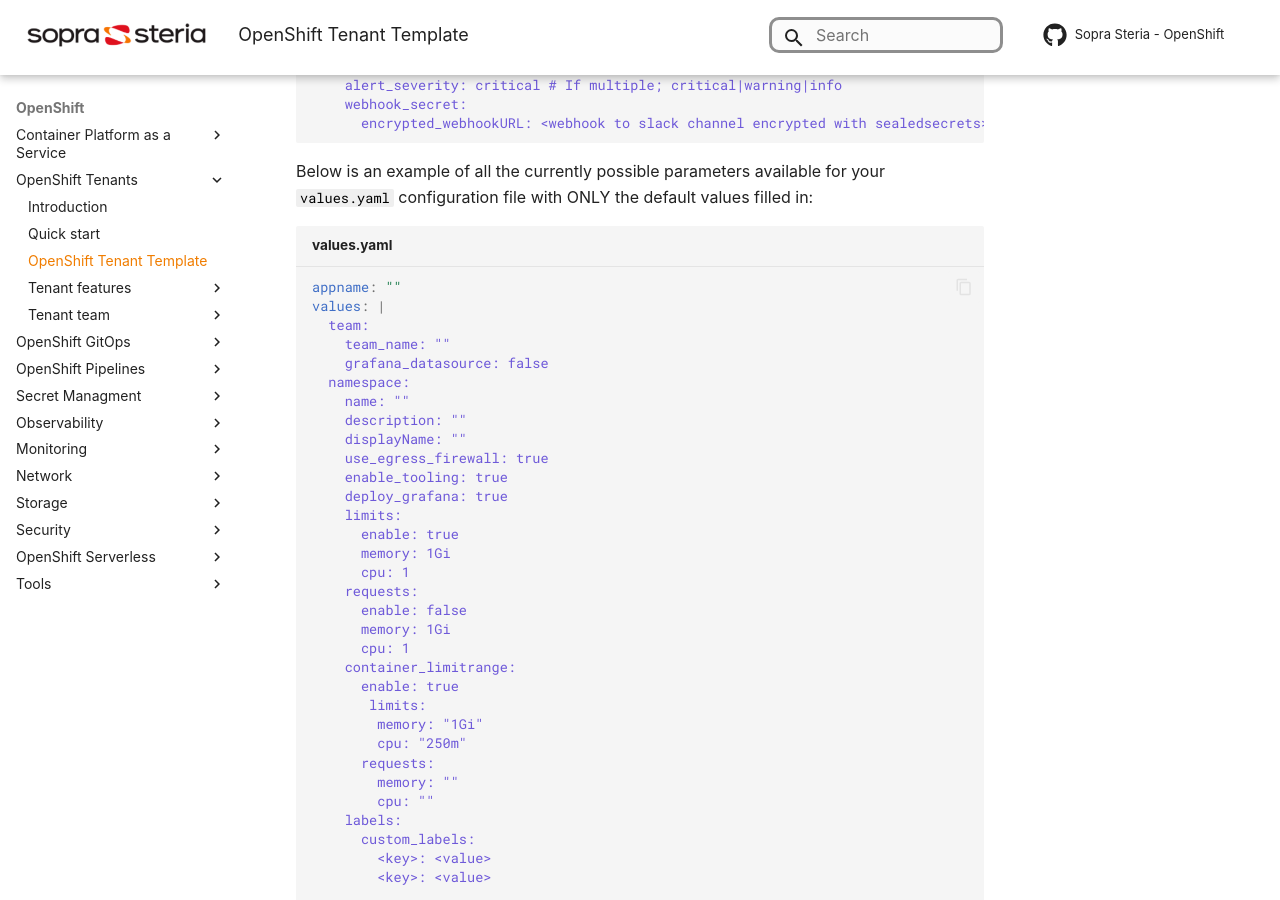
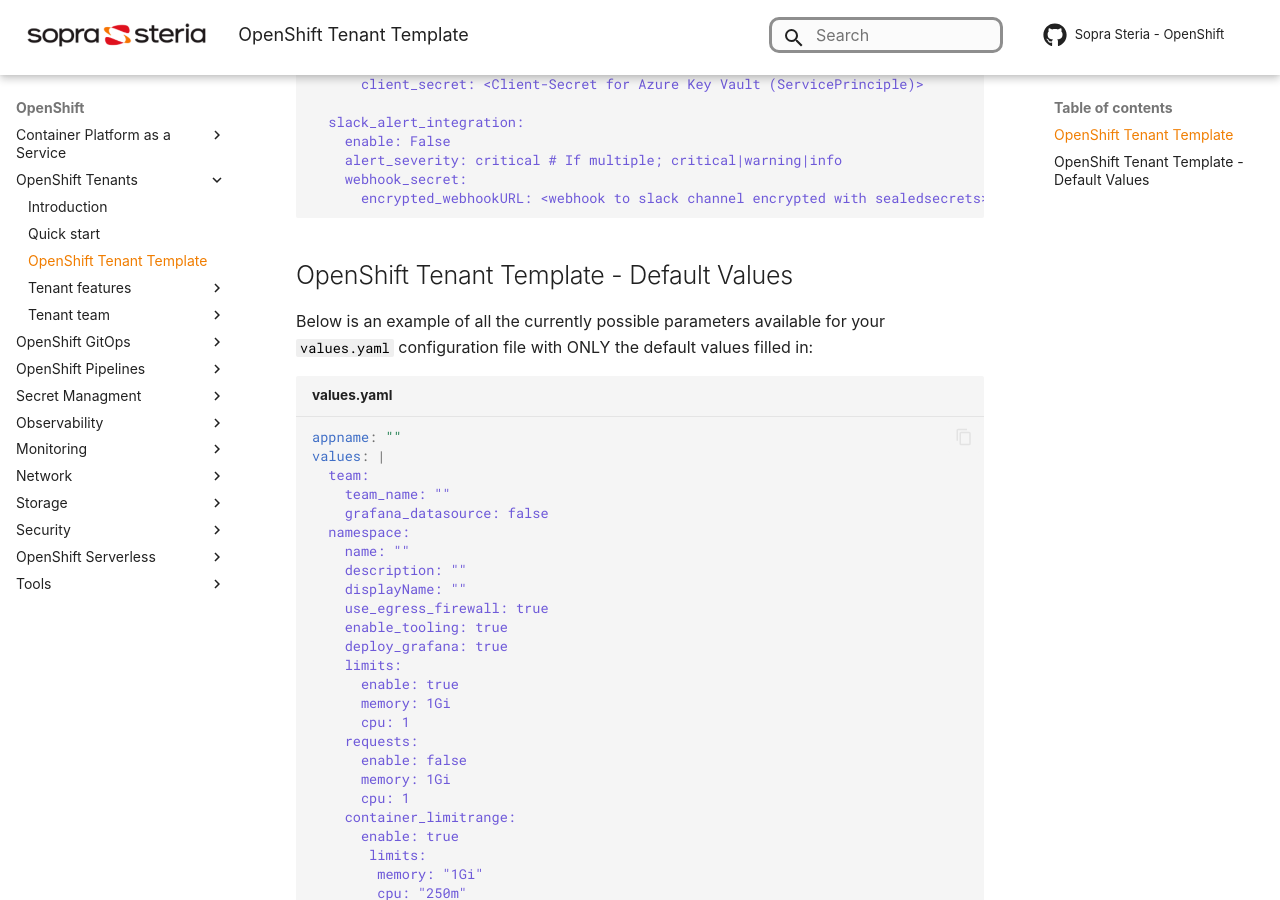
Before and after one commit to Sopra-Steria-Norge-Kubernetes/OpenShift, an MkDocs documentation site: the page built from docs/OpenShift Tenants/OpenShift-tenant-template.md, in a window 1280 px wide and 900 px high, scrolled down 2123 px. Built offline with MkDocs 1.6.1 and Material for MkDocs 9.7.7, drawn with Linux system fonts in a browser that asks for light colours; some web fonts are replaced; comment, search, counter and statistics services are not loaded; some of the changed text lies outside the part shown.

Commit message:
updated Openshift-tenant-template.md with sub headlines

````diff
--- a/docs/OpenShift Tenants/OpenShift-tenant-template.md
+++ b/docs/OpenShift Tenants/OpenShift-tenant-template.md
@@ -8,6 +8,8 @@
 # OpenShift Tenant Template
 
 To order an OpenShift tenant, you need to submit a values file to Sopra Steria through the designated ordering process. Based on the content of the submitted tenant form, different environments and resources will be created within an OpenShift cluster.
+
+## OpenShift Tenant Template
 
 Below is all the currently possible parameters available for your `values.yaml` configuration file that you need to fill out with your specific tenant details:
 
@@ -110,6 +112,8 @@
       encrypted_webhookURL: <webhook to slack channel encrypted with sealedsecrets>
 
 ```
+
+## OpenShift Tenant Template - Default Values
 
 Below is an example of all the currently possible parameters available for your `values.yaml` configuration file with ONLY the default values filled in:
 
````
